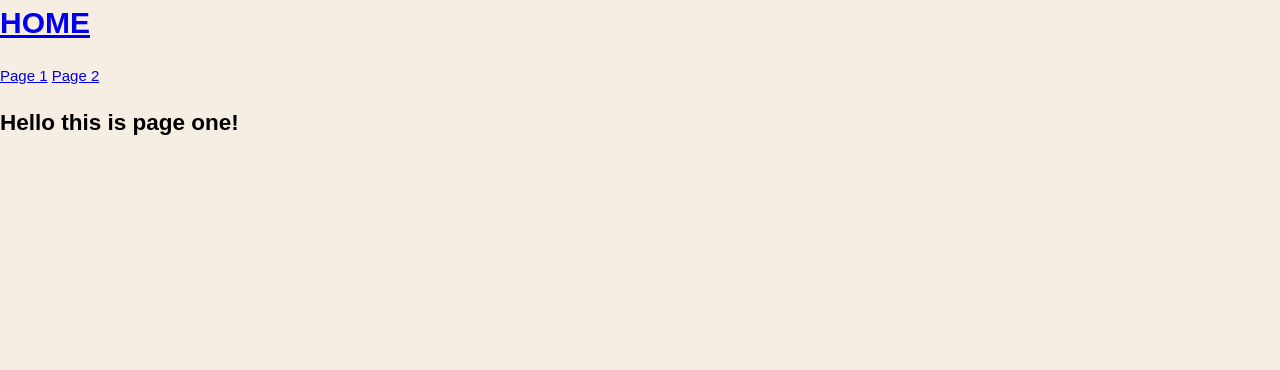
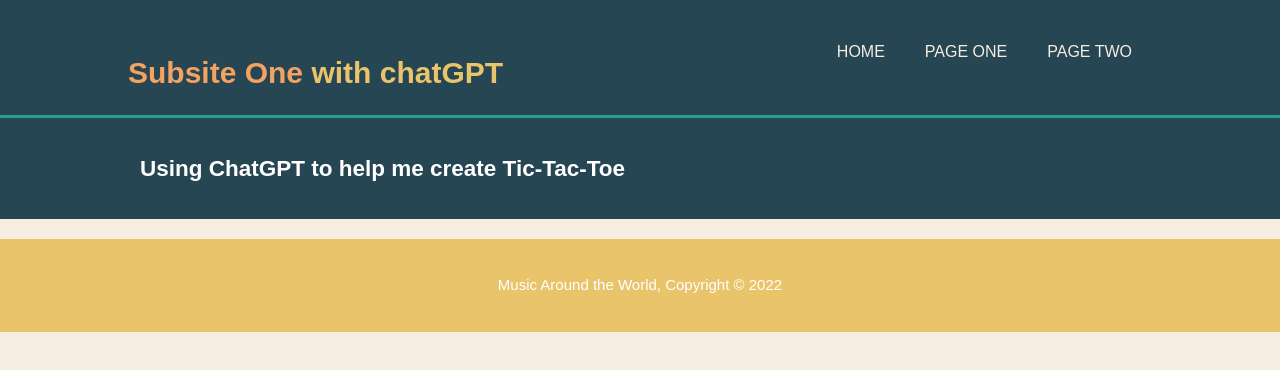
Before and after one commit to daniamartinez/daniamartinez.gitgub.io, a plain HTML site: page subsite/page1.html in a window 1280 px wide. Drawn offline with Linux system fonts and the light colour scheme; files that its build step writes are made by us from their sources.

Commit message:
Update page1.html

```diff
--- a/subsite/page1.html
+++ b/subsite/page1.html
@@ -1,14 +1,33 @@
 <html>
-<head>
-  <title>Subsite One</title>
-  <link rel="stylesheet" href="../css/style.css">
-</head>
-<body>
-  <a = href="./../index.html">
-    <h1>HOME</h1>
-  </a>
-  <a href="page1.html"> Page 1</a>
-  <a href="page2.html"> Page 2</a>
-  <h2> Hello this is page one!</h2>
-</body>
+    <head>
+    <title> Subsite One | Genres </title>
+    <meta name="viewport" content="width=device-width">
+    <link rel="stylesheet" href="./css/style.css">
+    </head>
+    <body>
+        <header>
+            <div class="container">
+                <div id="branding">
+                    <h1><span class="highlight">Subsite One</span> with chatGPT</h1>
+                </div>
+                <nav>
+                    <ul>
+                        <li><a href="./../index.html">Home</a></li>
+                        <li><a href="page1.html">Page One</a></li>
+                        <li><a href="page2.html">Page Two</a></li>
+                    </ul>
+                </nav>
+            </div>
+        </header>
+
+       <section id="newsletter">
+            <div class="container">
+                <h1>Using ChatGPT to help me create Tic-Tac-Toe</h1>
+
+            </div>
+        </section>
+        <footer>
+            <p>Music Around the World, Copyright &copy; 2022</p>
+        </footer>
+    </body>
 </html>
```
